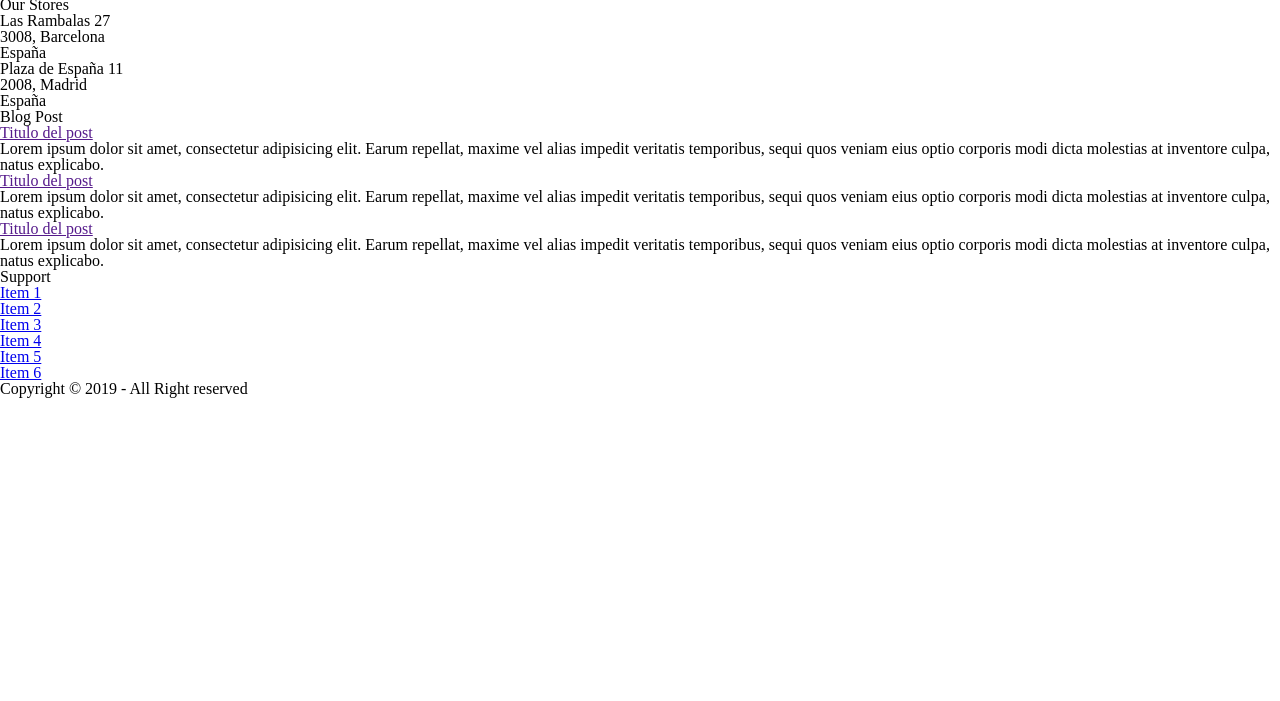
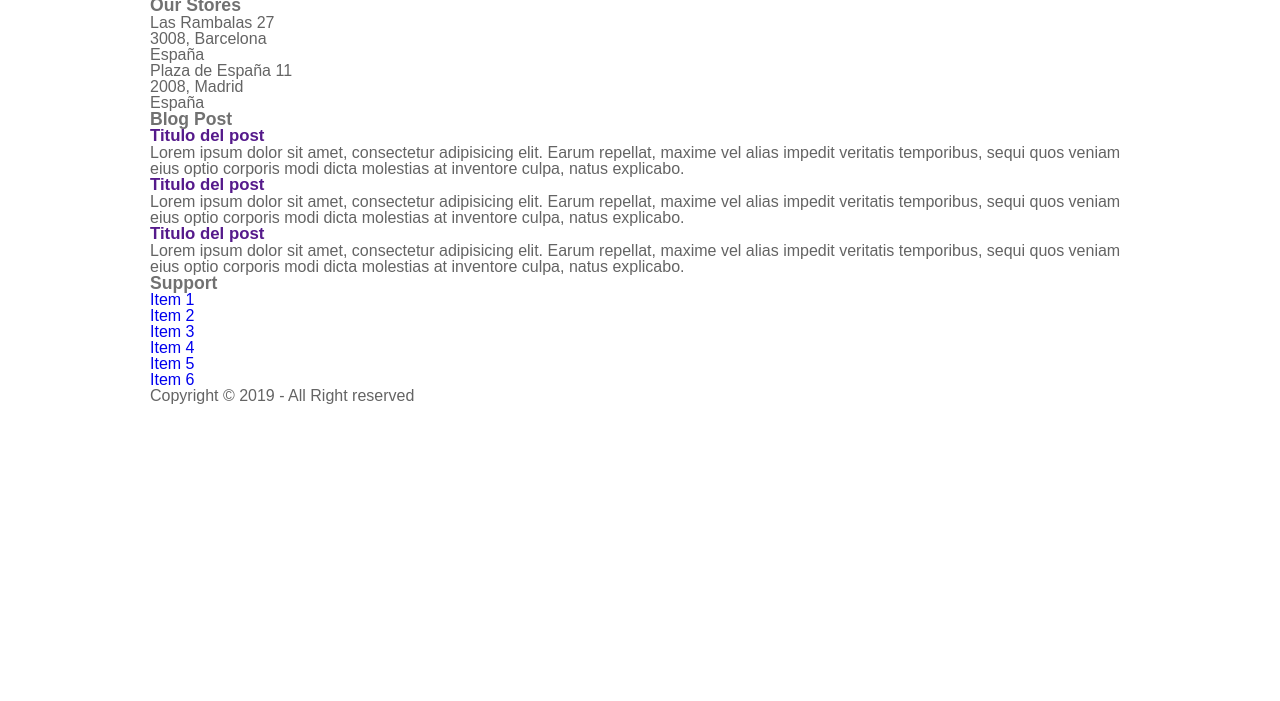
Before and after one commit to juanmanuelperezgarcia007/ecommerce, a plain HTML site: page index.html in a window 1280 px wide. Shown: the part 99-800 px from the top of the page. Drawn offline with Linux system fonts and the light colour scheme; a web font is replaced by a local one.

Commit message:
estilos basicos

```diff
--- a/css/style.css
+++ b/css/style.css
@@ -1 +1,47 @@
 @import url(reset.css);
+@import url('https://fonts.googleapis.com/css?family=Cuprum:400,700');
+body{
+	font-family: 'Cuprum', sans-serif;
+	font-size: 1em
+}
+
+p{color: #646464
+
+}
+
+h1,h2,h3,h4,h5,h6{
+	color: #717171;
+	font-weight: bold;
+}
+
+a{
+	text-decoration: none;
+}
+
+h1{
+	font-size: 140%;
+}
+
+h2{
+	font-size: 120%;
+}
+
+h3{
+	font-size: 110%;
+}
+
+h4{
+	font-size: 105%;
+}
+
+h5{
+	font-size: 90%;
+}
+
+h6{
+	font-size: 80%;
+}
+.row{
+	width: 980px;
+	margin: 0 auto;
+}
```
